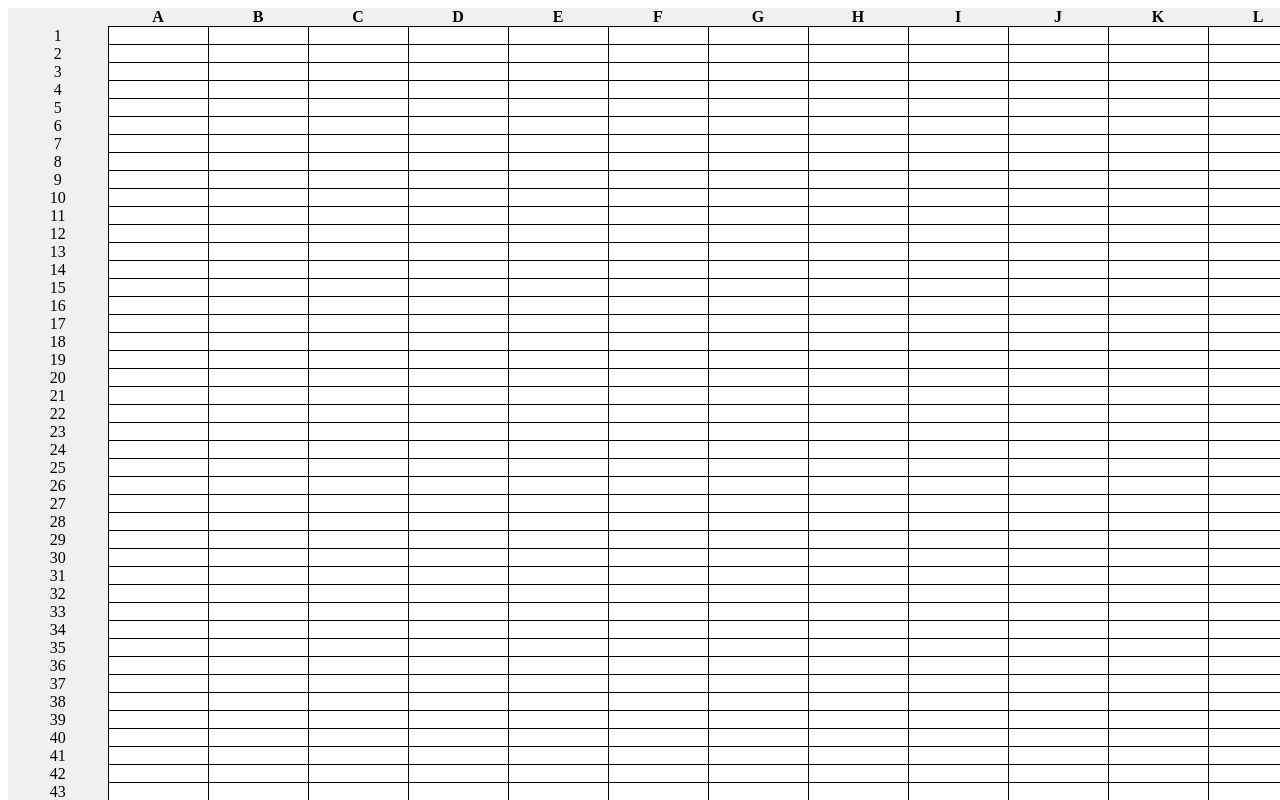
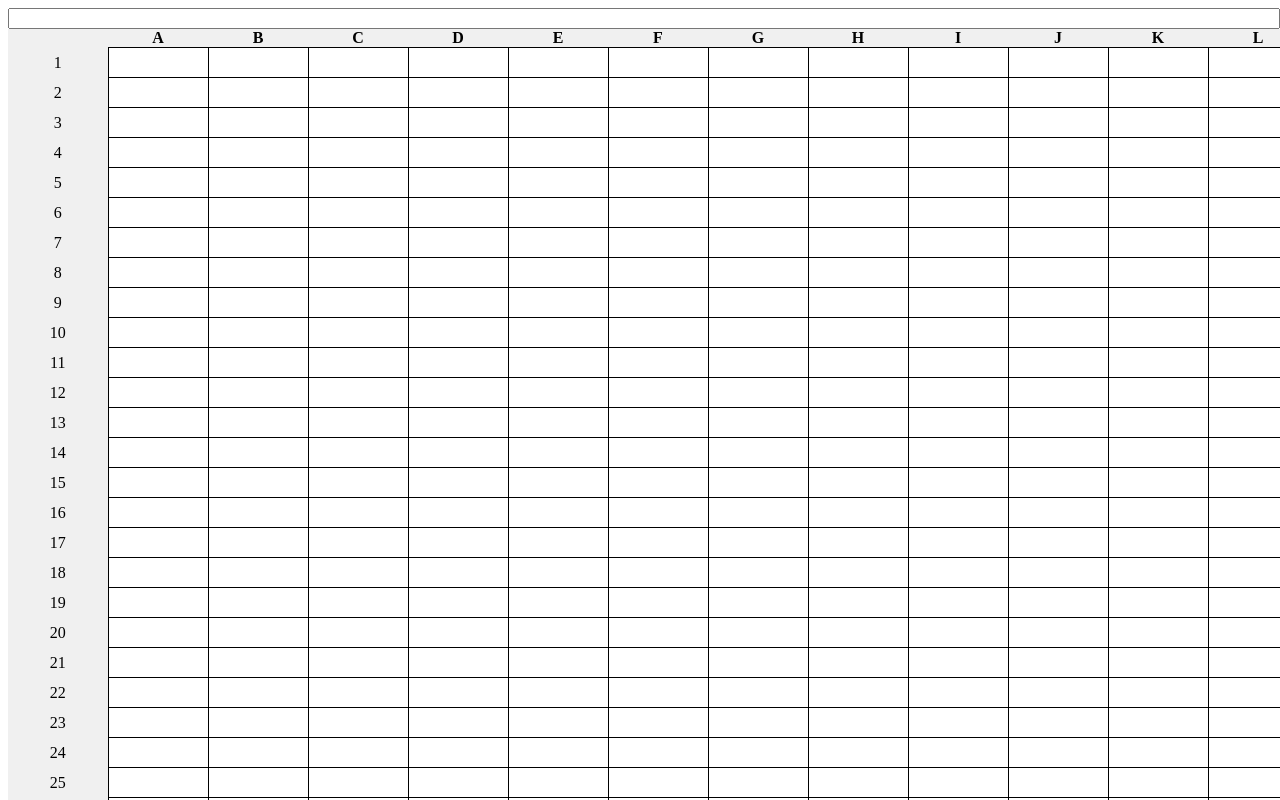
Before and after one commit to kokos46/typescriptwork, a React (Vite) app: page / in a window 1280 px wide. Shown: the top 800 px of the page. Built offline with nearby package versions, Linux system fonts and the light colour scheme.

Commit message:
Этап1

```diff
--- /dev/null
+++ b/src/App.css
@@ -0,0 +1,17 @@
+.context-menu{
+    background-color: white;
+    border: solid 1px black;
+    padding: 4px;
+    border-radius: 4px;
+}
+
+.context-menu div{
+    padding: 1px;
+    border: solid 1px grey;
+    border-radius: 2px;
+}
+
+.context-menu div:hover{
+    background: aqua;
+    cursor: pointer;
+}
--- a/src/App.tsx
+++ b/src/App.tsx
@@ -1,10 +1,49 @@
 import Table from "./components/Table/Table"
+import {useEffect, useState} from "react";
+import './App.css';
 
 function App() {
+  const [size, setSize] = useState<{N: number, M: number}>({N: 26, M: 100})
+
+  const [contextMenu, setContextMenu] = useState< {
+    x: number,
+    y: number,
+    visible: boolean
+  }>({
+    x: 0,
+    y: 0,
+    visible: false
+  });
+
+  const addColumn = () => {
+    setSize({...size, N: size.N + 1});
+  }
+
+  const addRow = () => {
+    setSize({...size, M: size.M + 1});
+  }
+
+  const handleContextMenu = (e: React.MouseEvent) => {
+    e.preventDefault();
+    setContextMenu({ x: e.pageX, y: e.pageY, visible: true });
+  };
+
+  useEffect(() => {
+    const closeMenu = () => setContextMenu({ ...contextMenu, visible: false });
+    window.addEventListener('click', closeMenu);
+    return () => window.removeEventListener('click', closeMenu);
+  }, [contextMenu]);
+
   return (
-    <>
-      <Table N={26} M={100}/>
-    </>
+    <div onContextMenu={(e) => handleContextMenu(e)}>
+      <Table N={size.N} M={size.M}/>
+      {contextMenu.visible && (
+        <div className="context-menu" style={{ top: contextMenu.y, left: contextMenu.x, position: 'absolute' }}>
+          <div onClick={addColumn}>Добавить столбец</div>
+          <div onClick={addRow}>Добавить строку</div>
+        </div>
+      )}
+    </div>
   )
 }
 
--- a/src/components/Table/Table.css
+++ b/src/components/Table/Table.css
@@ -49,3 +49,39 @@
     text-align: center;
     background-color: #f0f0f0;
 }
+
+.cellDataEntry{
+    width: 100%;
+}
+
+.resizer-col {
+    position: absolute;
+    top: 0;
+    right: 0;
+    width: 5px;
+    height: 100%;
+    cursor: col-resize;
+    z-index: 10;
+}
+
+.resizer-col:hover {
+    background-color: #2196f3;
+}
+
+.resizer-row {
+    position: absolute;
+    bottom: 0;
+    left: 0;
+    width: 100%;
+    height: 5px;
+    cursor: row-resize;
+    z-index: 10;
+}
+
+.resizer-row:hover {
+    background-color: #2196f3;
+}
+
+.rowID{position: relative;
+    height: inherit
+}
--- a/src/components/Table/Table.tsx
+++ b/src/components/Table/Table.tsx
@@ -1,5 +1,6 @@
 import './Table.css'
-import { useState } from 'react';
+import {useState} from 'react';
+import {sum, average} from "../../utils/Equations.ts";
 
 interface TableSize {
   N: number;
@@ -7,68 +8,263 @@ interface TableSize {
 }
 
 export default function Table({ N, M }: TableSize) {
+  const getColumnName = (index: number): string => {
+    let columnName = "";
+    while (index >= 0) {
+      // Находим остаток от деления на 26 (количество букв в алфавите)
+      columnName = String.fromCharCode((index % 26) + 65) + columnName;
+      // Переходим к следующему порядку
+      index = Math.floor(index / 26) - 1;
+    }
+    return columnName;
+  };
 
-  const columns = Array.from({ length: N }, (_, i) => String.fromCharCode(65 + i));
+  const columns = Array.from({ length: N }, (_, i) => getColumnName(i));
   const rows = Array.from({ length: M }, (_, i) => (i + 1).toString());
 
   const [editable, setEditable] = useState('');
   const [tableData, setTableData] = useState<Record<string, string>>({});
-  const [selectedCell, setSelectedCell] = useState('');
+  const [isEditable, setIsEditable] = useState(false);
+
+  // Измененные состояния для работы с диапазоном
+  const [selectedCells, setSelectedCells] = useState<string[]>([]);
+  const [anchorCell, setAnchorCell] = useState<{ r: number, c: number } | null>(null);
+  const [selectedCellData, setSelectedCellData] = useState("");
+
+  const [colWidths, setColWidths] = useState<Record<string, number>>({});
+  const [rowHeights, setRowHeights] = useState<Record<string, number>>({});
+
+  const startResizing = (
+    e: React.MouseEvent,
+    id: string,
+    type: 'col' | 'row'
+  ) => {
+    e.preventDefault();
+    const startPos = type === 'col' ? e.pageX : e.pageY;
+    const startSize = (e.currentTarget.parentElement as HTMLElement)[type === 'col' ? 'offsetWidth' : 'offsetHeight'];
+
+    const onMouseMove = (moveEvent: MouseEvent) => {
+      const currentPos = type === 'col' ? moveEvent.pageX : moveEvent.pageY;
+      const newSize = Math.max(50, startSize + (currentPos - startPos)); // Минимум 50px
+
+      if (type === 'col') {
+        setColWidths(prev => ({ ...prev, [id]: newSize }));
+      } else {
+        setRowHeights(prev => ({ ...prev, [id]: newSize }));
+      }
+    };
+
+    const onMouseUp = () => {
+      document.removeEventListener('mousemove', onMouseMove);
+      document.removeEventListener('mouseup', onMouseUp);
+    };
+
+    document.addEventListener('mousemove', onMouseMove);
+    document.addEventListener('mouseup', onMouseUp);
+  };
 
   const editTable = (e: React.MouseEvent<HTMLTableCellElement>) => {
+    const cell = e.currentTarget;
+    const columnIndex = cell.getAttribute('data-header');
+    const rowIndex = cell.parentElement?.querySelector('.rowID')?.textContent;
 
+    if (columnIndex && rowIndex) {
+      setEditable(`${columnIndex}${rowIndex}`);
+      setIsEditable(true);
+    }
+  }
+
+  const editTableEnter = (e: React.KeyboardEvent<HTMLTableCellElement>) => {
+    if ('key' in e && e.key === 'Enter' && !isEditable) {
       const cell = e.currentTarget;
       const columnIndex = cell.getAttribute('data-header');
       const rowIndex = cell.parentElement?.firstChild?.textContent;
-
-    setEditable(`${columnIndex}:${rowIndex}`);
-
-    console.log(columnIndex, rowIndex);
+      setEditable(`${columnIndex}${rowIndex}`);
+      setIsEditable(true);
+    }
   }
 
-  const handleSubmit = (e: React.KeyboardEvent<HTMLInputElement>, row: string, col: string) => {
+
+  const translateEquation = (equation: string): Record<string, string> | undefined => {
+    const startChar: string = '=';
+    const endChar: string = '(';
+    const startCharArg: string = "(";
+    const endCharArg: string = ")";
+
+    const startIndex = equation.indexOf(startChar);
+    const endIndex = equation.indexOf(endChar);
+    const startIndexArg = equation.indexOf(startCharArg);
+    const endIndexArg = equation.indexOf(endCharArg);
+
+    if (startIndex !== -1 && endIndex !== -1 && startIndex < endIndex
+      && startIndexArg < endIndexArg && startIndexArg !== -1 && endIndexArg !== -1) {
+      return {"equationType": equation.substring(startIndex + 1, endIndex),
+              "argument" : equation.substring(startIndexArg + 1, endIndexArg),};
+    }
+  }
+
+  const getDisplayValue = (cellId: string) => {
+    const rawValue = tableData[cellId] || "";
+
+    // Если это не формула, просто возвращаем текст
+    if (!rawValue.startsWith("=")) return rawValue;
+
+    // Если это формула, нам нужно её вычислить
+    const equationData = translateEquation(rawValue);
+    if (equationData) {
+
+      const range = equationData['argument'].match(/([A-Z]+)(\d+):([A-Z]+)(\d+)/);
+      if (!range) return "#ERROR!"; // Если формат диапазона неверный
+
+      // Получаем индексы и ячейки (используем вашу логику)
+      const startCol = range[1].toUpperCase().charCodeAt(0) - 65;
+      const startRow = parseInt(range[2]) - 1;
+      const endCol = range[3].toUpperCase().charCodeAt(0) - 65;
+      const endRow = parseInt(range[4]) - 1;
+
+      const cellsInRange = getCellRange(startRow, endRow, startCol, endCol, columns, rows);
+      const values = cellsInRange.map(id => {
+        const v = parseFloat(tableData[id] || "0");
+        return isNaN(v) ? 0 : v;
+      });
+
+      // Вычисляем результат в зависимости от типа
+      switch (equationData["equationType"].toLowerCase()) {
+        case "sum":
+          return sum(values).toString();
+        case "average":
+          return average(values).toString();
+        default:
+          return "#ERROR!";
+      }
+    }
+    return simpleEquation(rawValue);
+  }
+
+  const simpleEquation = (rawValue: string) => {
+    if (!rawValue.includes("+") && !rawValue.includes("*")) return;
+    const equationData = rawValue.match(/([A-Z]+)(\d+)([+*])([A-Z]+)(\d+)/);
+    if (equationData) {
+      switch (equationData[3]) {
+        case "+":
+          return (Number.parseFloat(tableData[`${equationData[1]}${equationData[2]}`])
+              +Number.parseFloat(tableData[`${equationData[4]}${equationData[5]}`])).toString();
+        case "*":
+          return (Number.parseFloat(tableData[`${equationData[1]}${equationData[2]}`])
+              *Number.parseFloat(tableData[`${equationData[4]}${equationData[5]}`])).toString();
+      }
+    }
+  }
+
+  const handleSubmit = (e: React.KeyboardEvent<HTMLInputElement>,
+                                                              row: string,
+                                                              col: string) => {
     if (e.key === "Enter") {
       const newValue = e.currentTarget.value
 
+
       setTableData(prev => ({
         ...prev,
-        [`${col}:${row}`]: newValue
+        [`${col}${row}`]: newValue
       }));
       setEditable('');
+      setSelectedCellData(newValue);
+      setIsEditable(false);
+    }
+  }
+
+  const getCellRange = (
+      startR: number,
+      endR: number,
+      startC: number,
+      endC: number,
+      columns: string[],
+      rows: string[]
+  ): string[] => {
+    const range: string[] = [];
+    const minR = Math.min(startR, endR);
+    const maxR = Math.max(startR, endR);
+    const minC = Math.min(startC, endC);
+    const maxC = Math.max(startC, endC);
+
+    for (let r = minR; r <= maxR; r++) {
+      for (let c = minC; c <= maxC; c++) {
+        range.push(`${columns[c]}${rows[r]}`);
+      }
+    }
+    return range;
+  };
+
+  const handleClickSelect = (e: React.MouseEvent, colIndex: number, rowIndex: number) => {
+    const cellId = `${columns[colIndex]}${rows[rowIndex]}`;
+
+    if (e.shiftKey && anchorCell) {
+      // Логика выделения диапазона
+      const range = getCellRange(
+          anchorCell.r,
+          rowIndex,
+          anchorCell.c,
+          colIndex,
+          columns,
+          rows
+      );
+      setSelectedCells(range);
+    } else {
+      setAnchorCell({ r: rowIndex, c: colIndex });
+      setSelectedCells([cellId]);
+      setSelectedCellData(tableData[cellId] || "");
     }
   }
 
   return (
+      <>
+        <input type="text" value={selectedCellData} className="cellDataEntry" readOnly/>
         <table id="table">
           <thead>
           <tr>
             <th></th>
             {columns.map((col) => (
-            <th key={col}>{col}</th>
+                <th key={col} style={{ width: colWidths[col] || 100, position: 'relative' }}>
+                  {col}
+                  <div
+                    className="resizer-col"
+                    onMouseDown={(e) => startResizing(e, col, 'col')}
+                  />
+                </th>
             ))}
           </tr>
           </thead>
           <tbody>
-        {rows.map((row) => (
-          <tr key={row}>
-            <td className='rowID'>{row}</td>
-            {columns.map((col) => {
-              const cellId = `${col}:${row}`;
+          {rows.map((row, rowIndex) => (
+              <tr key={row} style={{ height: rowHeights[row] || 30 }}>
+                <td className='rowID'>
+                  {row}
+                  <div
+                    className="resizer-row"
+                    onMouseDown={(e) => startResizing(e, row, 'row')}
+                  />
+                </td>
+                {columns.map((col, colIndex) => {
+                  const cellId = `${col}${row}`;
+                  const isSelected = selectedCells.includes(cellId);
 
                   return (
                       <td onDoubleClick={editTable}
-                  onClick={() => setSelectedCell(cellId)}
+                          onClick={(e) => handleClickSelect(e, colIndex, rowIndex)}
                           data-header={col}
+                          tabIndex={0}
                           key={cellId}
+                          onKeyDown={(e) => editTableEnter(e)}
                           style={{
-                    "border": selectedCell !== cellId ? "1px solid black" : "2px solid blue"
+                            "border": isSelected ? "2px solid blue" : "1px solid black",
+                            "backgroundColor": isSelected ? "#e7f0ff" : "transparent"
                           }}>
                         {editable === cellId ? (
                             <input type="text"
                                    onKeyDown={(e) => handleSubmit(e, row, col)}
                                    autoFocus
                                    defaultValue={tableData[cellId] || ''} />
-                  ) : <p>{tableData[cellId] || ''}</p>}
+                        ) : <p>{getDisplayValue(cellId)}</p>}
                       </td>
                   )
                 })}
@@ -76,5 +272,6 @@ export default function Table({ N, M }: TableSize) {
           ))}
           </tbody>
         </table>
+      </>
   );
 }
--- /dev/null
+++ b/src/utils/Equations.ts
@@ -0,0 +1,10 @@
+
+
+
+export function sum(numbers: number[]): number{
+    return numbers.reduce((acc, val) => acc + val, 0);
+}
+
+export function average(numbers: number[]): number{
+    return numbers.reduce((acc, val) => acc + val, 0) / numbers.length;
+}
```
Lines whose indentation alone changed are shown as unchanged.
